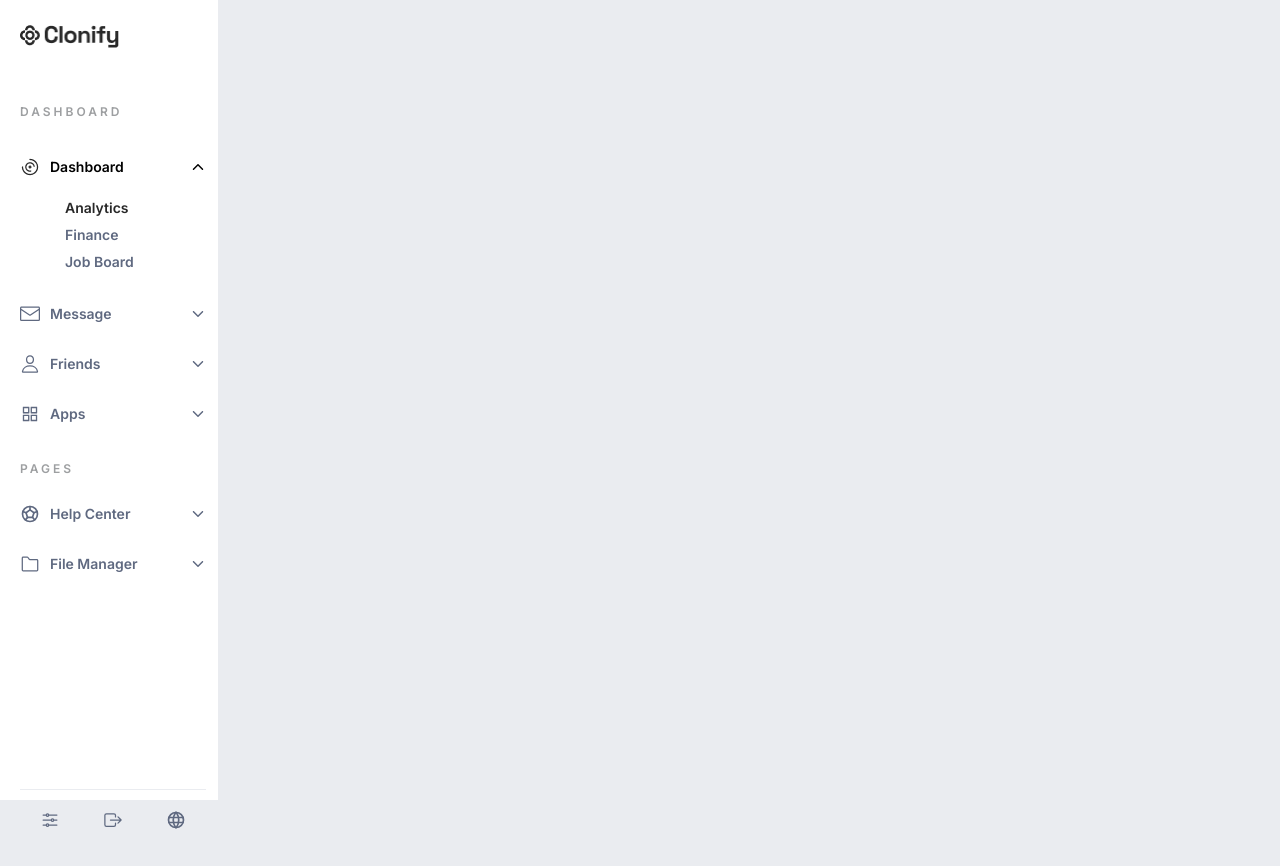
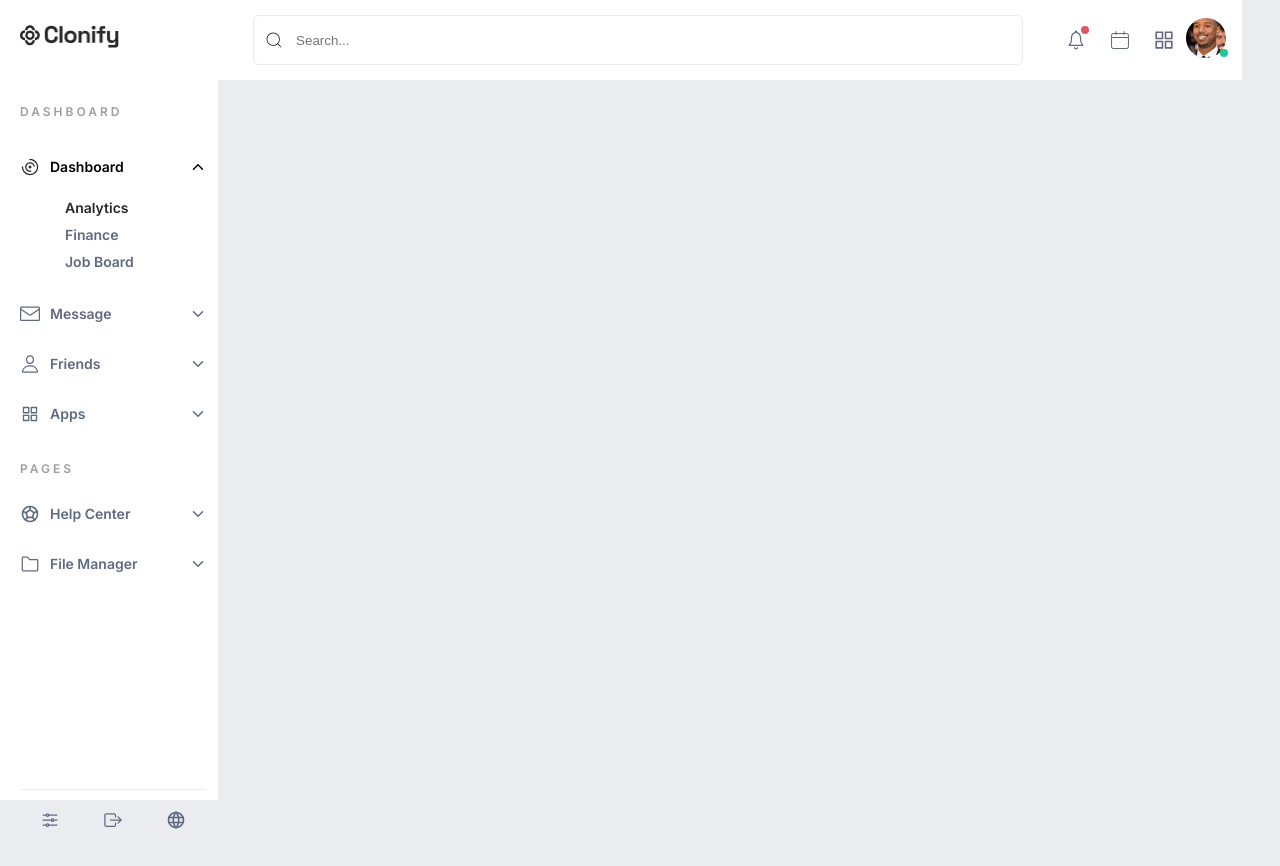
Before and after one commit to Yash0125/clonify, a React (Create React App) app: page / in a window 1280 px wide. Shown: the top 866 px of the page. Built offline with nearby package versions, Linux system fonts and the light colour scheme.

Commit message:
feat : Header added

```diff
--- a/src/components/BodyContent/BodyContent.css
+++ b/src/components/BodyContent/BodyContent.css
@@ -1,5 +1,5 @@
 .bodycontent-container {
-  width: 83vw;
+  width: 80vw;
   height: 200vh;
 }
 
--- a/src/components/BodyContent/BodyContent.jsx
+++ b/src/components/BodyContent/BodyContent.jsx
@@ -1,10 +1,11 @@
 import React from 'react';
 import './BodyContent.css'
+import Header from '../Header/Header';
 
 const BodyContent = () => {
   return (
     <div className='bodycontent-container'>
-
+      <Header/>
     </div>
   )
 }
--- /dev/null
+++ b/src/components/Header/Header.css
@@ -0,0 +1,116 @@
+.header-container {
+  height: 5rem;
+  display: flex;
+  flex-direction: row;
+  background-color: #fff;
+  align-items: center;
+  justify-content: space-around;
+}
+
+.input-container {
+  border: 1px solid #eaecf0;
+  height: 3rem;
+  margin-left: 20px;
+  border-radius: 6px;
+  display: flex;
+  align-items: center;
+  width: 60vw;
+}
+
+.search-icon {
+  width: 20px;
+  height: 20px;
+  color: #282828;
+  padding: 10px;
+}
+
+.search-input {
+  width: 50vw;
+  border: none;
+  outline: none;
+}
+
+.header-right-container {
+  height: 3rem;
+  display: flex;
+  align-items: center;
+}
+.header-right-icon {
+  color: #5f6980;
+  height: 24px;
+  width: 24px;
+  padding: 10px;
+}
+.header-right-icon-container {
+  display: flex;
+  align-items: center;
+  flex-direction: row;
+  justify-content: center;
+  position: relative;
+}
+.notification-icon {
+  position: absolute;
+  height: 8px;
+  width: 8px;
+  background-color: #e25563;
+  border-radius: 4px;
+  top: 8px;
+  left: 27px;
+  display: flex;
+  flex-direction: row;
+}
+.notification-container {
+  display: flex;
+}
+.header-right-profile-container {
+  position: relative;
+}
+.profile-image {
+  height: 40px;
+  width: 40px;
+  object-fit: cover;
+}
+
+.notification-profile-icon {
+  position: absolute;
+  height: 8px;
+  width: 8px;
+  background-color: #20c997;
+  border-radius: 4px;
+  bottom: 5px;
+  left: 34px;
+}
+
+.header-mobile-container {
+  display: none;
+}
+
+@media screen and (max-width: 900px) {
+  .search-input {
+    width: 30vw;
+  }
+  .input-container {
+    width: 45vw;
+  }
+}
+@media screen and (max-width: 768px) {
+  .header-container {
+    display: none;
+  }
+  .header-mobile-container {
+    height: 5rem;
+    display: flex;
+    flex-direction: row;
+    background-color: #fff;
+    align-items: center;
+    justify-content: space-between;
+  }
+  .header-mobile-details-container {
+    padding: 30px;
+    display: flex;
+    flex-direction: row;
+    align-items: center;
+    justify-content: space-between;
+    width: 100vw;
+  }
+}
--- /dev/null
+++ b/src/components/Header/Header.jsx
@@ -0,0 +1,55 @@
+import React from "react";
+import "./Header.css";
+import { CiSearch } from "react-icons/ci";
+import { IoIosNotificationsOutline } from "react-icons/io";
+import { CiCalendar } from "react-icons/ci";
+import { AiOutlineAppstore } from "react-icons/ai";
+import profileImg from "./../../assets/Pasteimage.png";
+import Logo from "./../../assets/Branding.png";
+
+const Header = () => {
+  return (
+    <>
+      <header className="header-container">
+        <div className="input-container">
+          <CiSearch className="search-icon" />
+          <input className="search-input" type="text" placeholder="Search..." />
+        </div>
+
+        <div className="header-right-container">
+          <div className="header-right-icon-container">
+            <div className="notification-container">
+              <IoIosNotificationsOutline className="header-right-icon" />
+              <div className="notification-icon"></div>
+            </div>
+            <div className="notification-container">
+              <CiCalendar className="header-right-icon" />
+              <AiOutlineAppstore className="header-right-icon" />
+            </div>
+          </div>
+          <div className="header-right-profile-container">
+            <img className="profile-image" src={profileImg} alt="profile-img" />
+            <div className="notification-profile-icon"></div>
+          </div>
+        </div>
+      </header>
+      <header className="header-mobile-container">
+        <div className="header-mobile-details-container">
+          <div className="clonify-logo-container">
+            <img
+              className="clonify-logo-header"
+              src={Logo}
+              alt="Clonify-logo"
+            />
+          </div>
+          <div className="header-right-profile-container">
+            <img className="profile-image" src={profileImg} alt="profile-img" />
+            <div className="notification-profile-icon"></div>
+          </div>
+        </div>
+      </header>
+    </>
+  );
+};
+
+export default Header;
```
Also changed, not shown: src/assets/Pasteimage.png (added).
